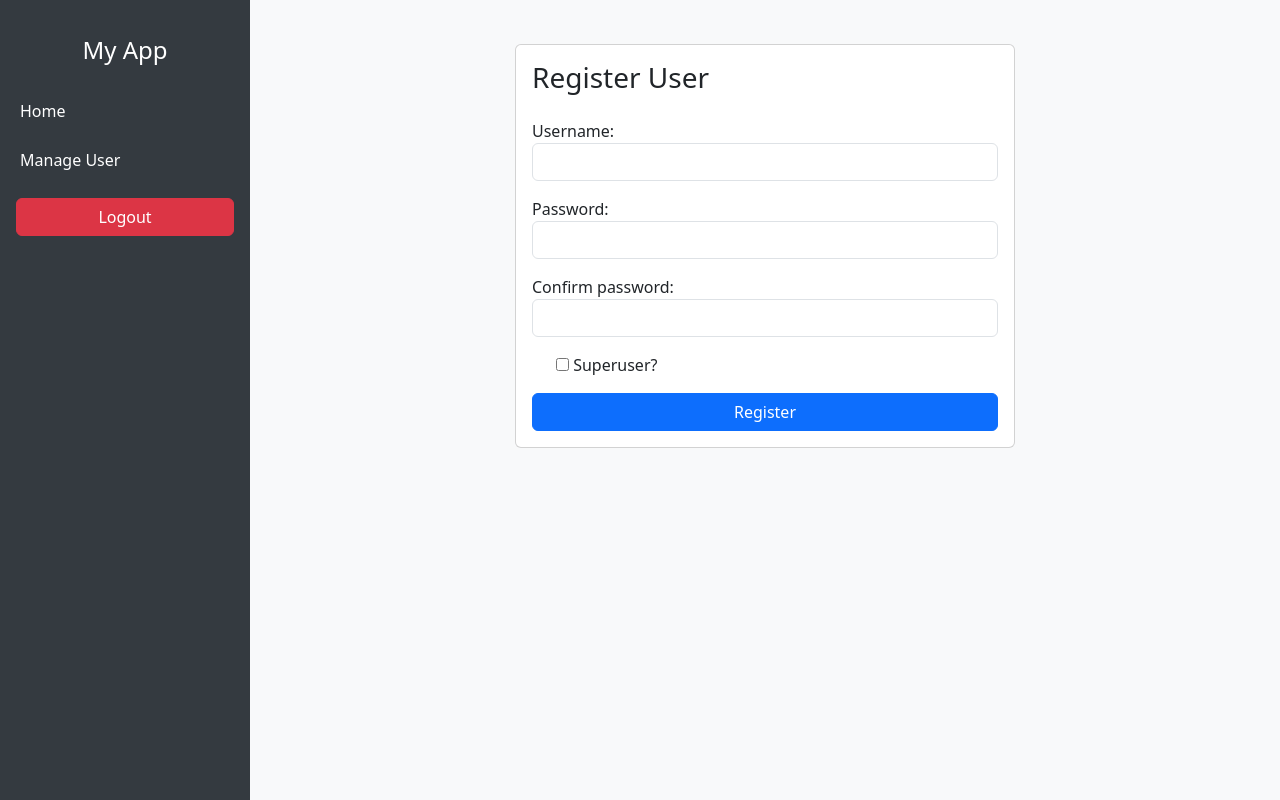
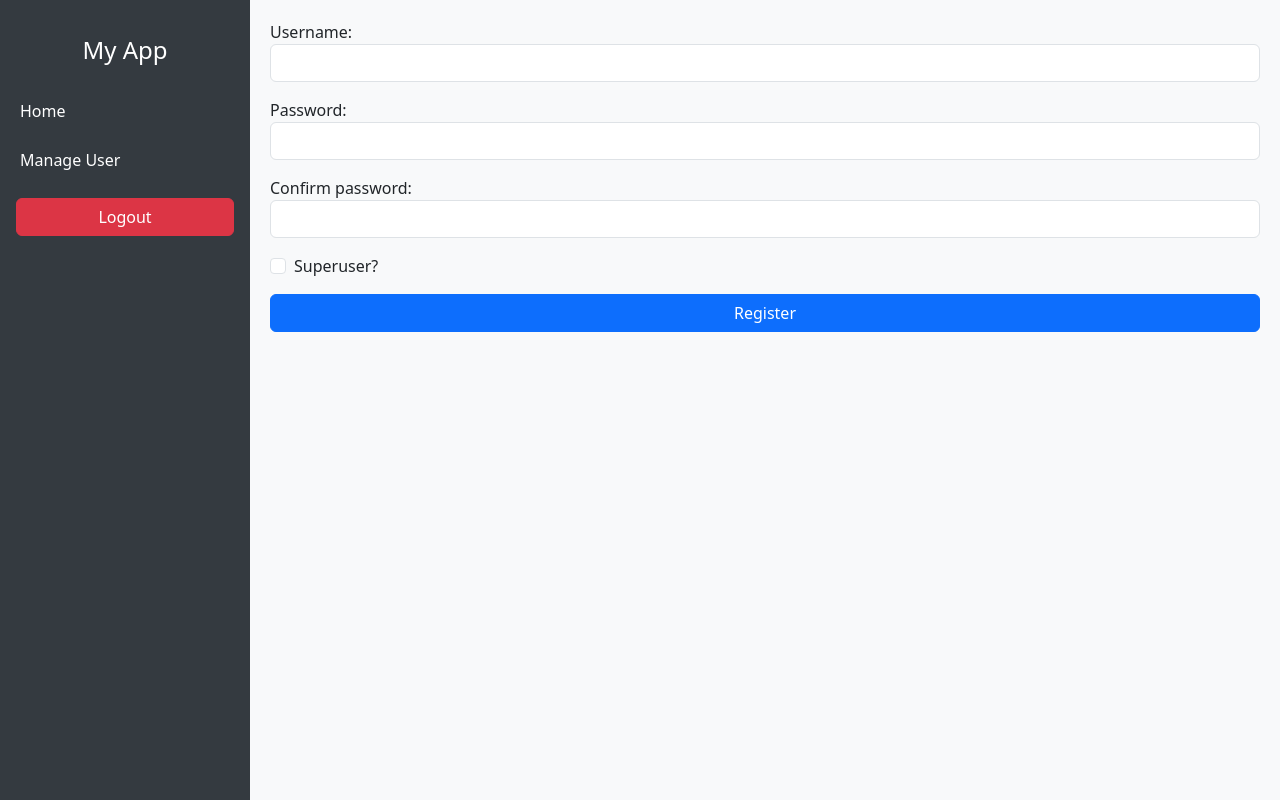
Before and after one commit to jonathanjonn/project-brm, a Django app: page /register/ in a window 1280 px wide. Run offline with Django 5.2, Linux system fonts and the light colour scheme; the visitor is signed in with stand-in values (Sample User, id 1); parts of the project's set-up code (start-up, migrations or seed data) failed here and were passed over.

Commit message:
fixing front end and alert

```diff
--- a/brmproject/app/templates/auth/register.html
+++ b/brmproject/app/templates/auth/register.html
@@ -1,32 +1,49 @@
 {% extends 'layout/base.html' %}
 {% block title %}Register{% endblock %}
+{% load form_tags %}
 
 {% block content %}
-<div class="container mt-4">
-    <div class="card mx-auto" style="max-width: 500px;">
-        <div class="card-body">
-            <h3 class="card-title mb-4">Register User</h3>
 <form method="post">
     {% csrf_token %}
+    {% if form.non_field_errors %}
+        <div class="alert alert-danger">
             {{ form.non_field_errors }}
+        </div>
+    {% endif %}
+
     <div class="mb-3">
         {{ form.username.label_tag }}
-                    {{ form.username }}
+        {{ form.username|add_class:"form-control" }}
+        {% if form.username.errors %}
+            <div class="text-danger small">{{ form.username.errors.0 }}</div>
+        {% endif %}
     </div>
+
     <div class="mb-3">
         {{ form.password.label_tag }}
-                    {{ form.password }}
+        {{ form.password|add_class:"form-control" }}
+        {% if form.password.errors %}
+            <div class="text-danger small">{{ form.password.errors.0 }}</div>
+        {% endif %}
     </div>
+
     <div class="mb-3">
         {{ form.confirm_password.label_tag }}
-                    {{ form.confirm_password }}
+        {{ form.confirm_password|add_class:"form-control" }}
+        {% if form.confirm_password.errors %}
+            <div class="text-danger small">{{ form.confirm_password.errors.0 }}</div>
+        {% endif %}
     </div>
+
     <div class="form-check mb-3">
-                    {{ form.is_superuser }} {{ form.is_superuser.label_tag }}
+        {{ form.is_superuser|add_class:"form-check-input" }}
+        {{ form.is_superuser.label_tag }}
+        {% if form.is_superuser.errors %}
+            <div class="text-danger small">{{ form.is_superuser.errors.0 }}</div>
+        {% endif %}
     </div>
+
     <button type="submit" class="btn btn-primary w-100">Register</button>
 </form>
-        </div>
-    </div>
-</div>
+
 {% endblock %}
--- a/brmproject/app/templates/layout/base.html
+++ b/brmproject/app/templates/layout/base.html
@@ -35,11 +35,18 @@
             padding: 20px;
         }
         .alert-container {
-            position: absolute;
-            top: 10px;
-            width: 100%;
+            position: fixed;
+            top: 20px;
+            right: 30px;
+            width: auto;
+            max-width: 300px;
             z-index: 9999;
         }
+        .alert-container .alert {
+            font-size: 0.9rem;
+            padding: 0.5rem 1rem;
+        }
+
     </style>
 </head>
 <body>
@@ -61,18 +68,16 @@
     </div>
 
     <!-- Messages Section -->
-    {% if messages %}
     <div class="alert-container">
-        <div class="container mt-3">
+        {% if messages %}
             {% for message in messages %}
                 <div class="alert alert-{{ message.tags }} alert-dismissible fade show" role="alert">
                     {{ message }}
-                    <button type="button" class="btn-close" data-bs-dismiss="alert" aria-label="Close"></button>
                 </div>
             {% endfor %}
-        </div>
+        {% endif %}
     </div>
-    {% endif %}
+
 
     <!-- Main Content -->
     <div class="main-content">
@@ -82,6 +87,15 @@
     </div>
 
     <script src="https://cdn.jsdelivr.net/npm/bootstrap@5.3.0-alpha1/dist/js/bootstrap.bundle.min.js"></script>
+    <script>
+        setTimeout(function () {
+            const alerts = document.querySelectorAll('.alert');
+            alerts.forEach(alert => {
+                const bsAlert = bootstrap.Alert.getOrCreateInstance(alert);
+                bsAlert.close();
+            });
+        }, 5000);
+    </script>
 
 </body>
 </html>
--- /dev/null
+++ b/brmproject/app/templatetags/form_tags.py
@@ -0,0 +1,7 @@
+from django import template
+
+register = template.Library()
+
+@register.filter(name='add_class')
+def add_class(field, css_class):
+    return field.as_widget(attrs={'class': css_class})
```
Also changed, not shown: brmproject/app/templates/auth/login.html (+21 -25 lines), brmproject/app/templates/auth/user_list.html (+0 -8 lines). Lines whose indentation alone changed are shown as unchanged.
